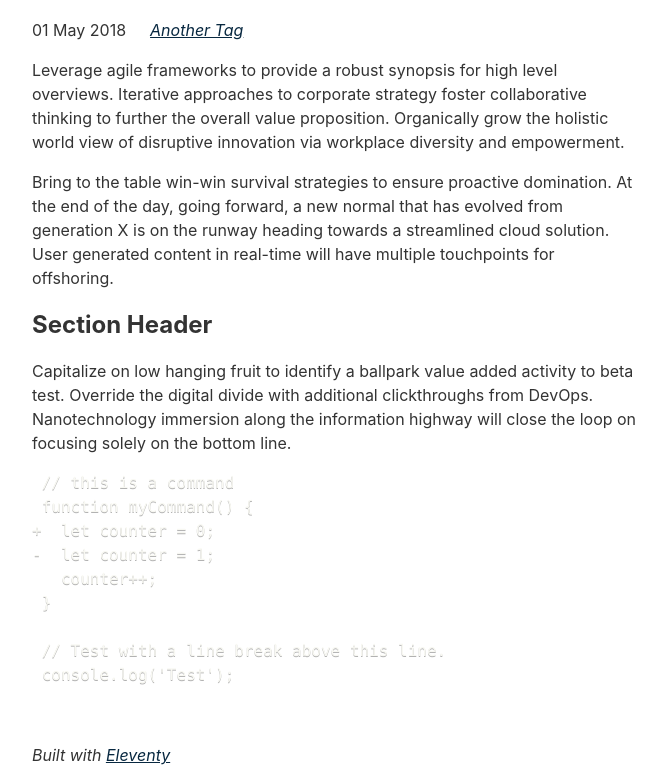
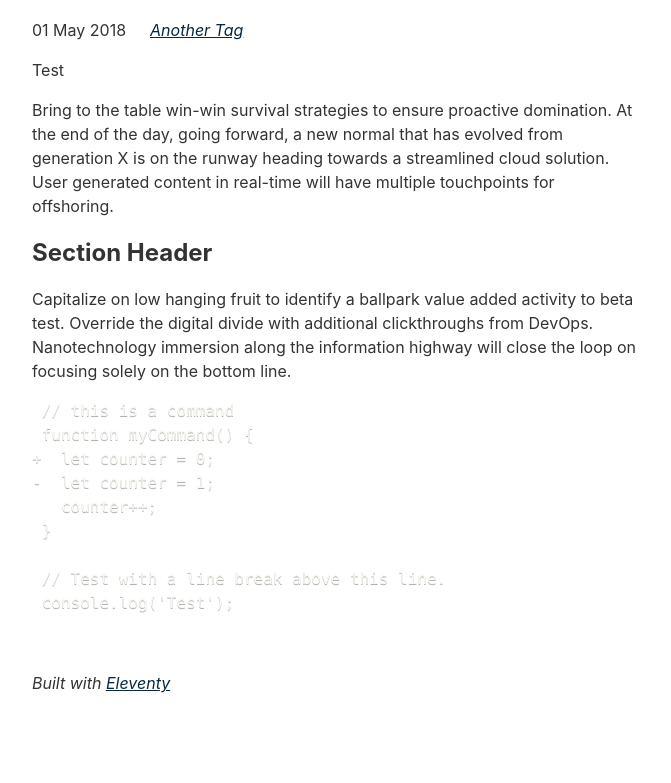
Before and after one commit to Guillocean/Guillocean.github.io, an Eleventy site: page content/blog/firstpost.md in a window 1280 px wide. Shown: the part 115-898 px from the top of the page, without its empty margins (304-975 px from the left). After the commit the page ends 826 px from the top, so only its background shows below. Built offline with nearby package versions, Linux system fonts and the light colour scheme; Eleventy itself is replaced by a stand-in of ours; some packages are replaced by stand-ins of ours; code samples lack their colours; files that its build step writes are made by us from their sources; what @zachleat/heading-anchors, zod-validation-error would draw is missing.

Commit message:
first post is test

```diff
--- a/content/blog/firstpost.md
+++ b/content/blog/firstpost.md
@@ -4,7 +4,7 @@ description: This is a post on My Blog about agile frameworks.
 date: 2018-05-01
 tags: another tag
 ---
-Leverage agile frameworks to provide a robust synopsis for high level overviews. Iterative approaches to corporate strategy foster collaborative thinking to further the overall value proposition. Organically grow the holistic world view of disruptive innovation via workplace diversity and empowerment.
+Test
 
 Bring to the table win-win survival strategies to ensure proactive domination. At the end of the day, going forward, a new normal that has evolved from generation X is on the runway heading towards a streamlined cloud solution. User generated content in real-time will have multiple touchpoints for offshoring.
 
```
